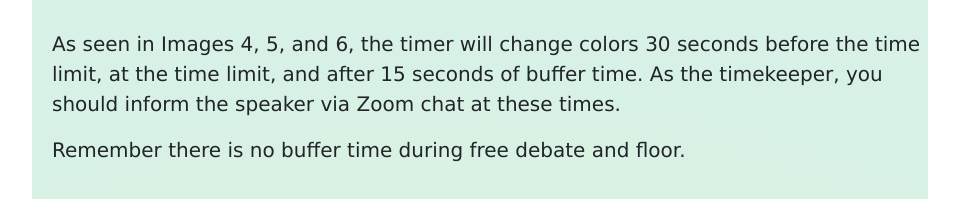
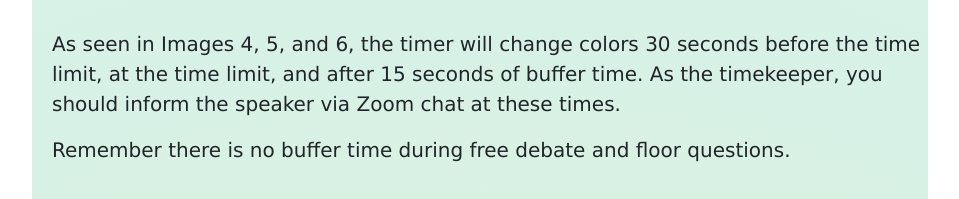
Before and after one commit to ml24330/lse-forum, a React (Create React App) app in the folder client/: page /about in a window 1280 px wide. Shown: the part 2040-2239 px from the top of the page, without its empty margins (160-1119 px from the left). Built offline with nearby package versions, Linux system fonts and the light colour scheme.

Commit message:
fix manual wording

```diff
--- a/client/src/About.js
+++ b/client/src/About.js
@@ -30,7 +30,7 @@ export default function About() {
             <img src={p3} alt="p3" />
             <p className="image-desc">Image 3</p>
             <p className="text">As seen in Images 4, 5, and 6, the timer will change colors 30 seconds before the time limit, at the time limit, and after 15 seconds of buffer time. As the timekeeper, you should inform the speaker via Zoom chat at these times.</p>
-            <p className="text">Remember there is no buffer time during free debate and floor.</p>
+            <p className="text">Remember there is no buffer time during free debate and floor questions.</p>
             <img src={p4} alt="p4" />
             <p className="image-desc">Image 4</p>
             <img src={p5} alt="p5" />
```
Also changed, not shown: 6 other files (tests, documents, lock files or other folders).
